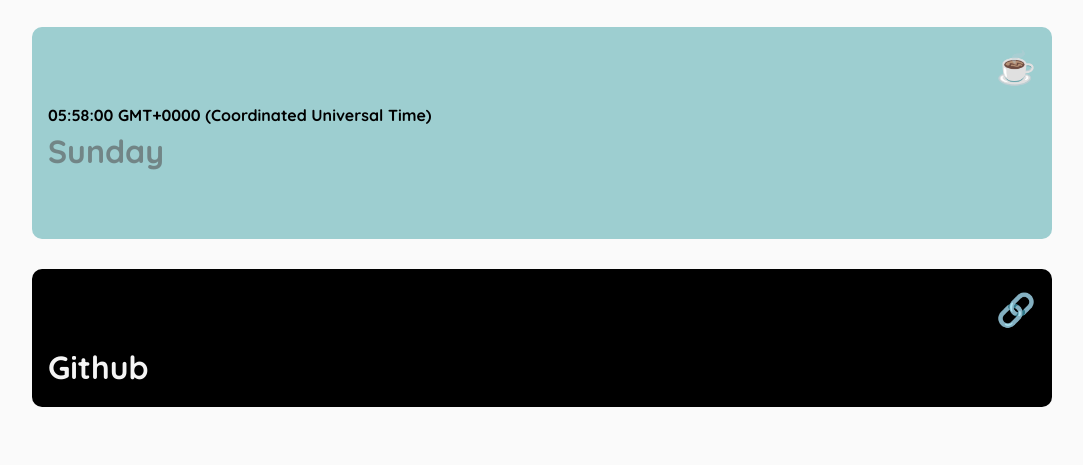
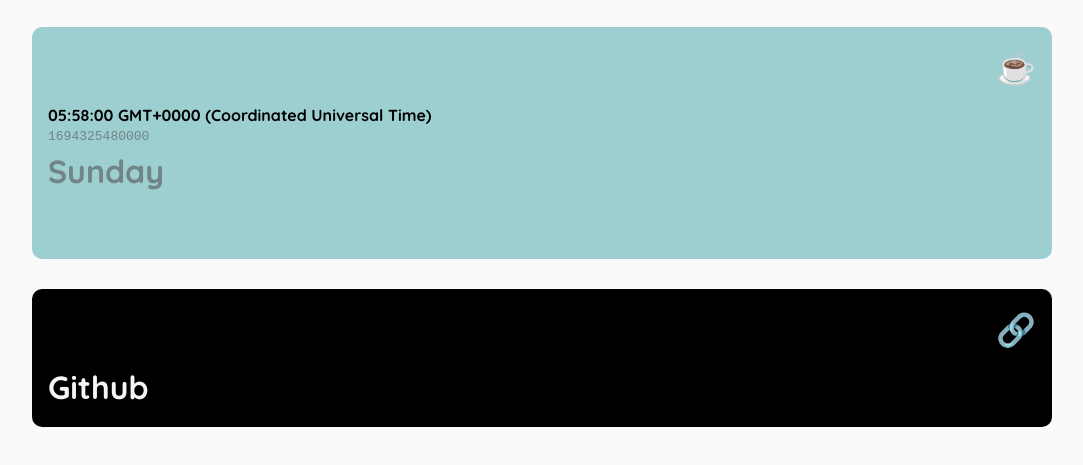
Before and after one commit to Eberechi-uche/HNGx-Task1, a plain HTML site: page index.html in a window 1280 px wide. Shown: the part 207-672 px from the top of the page, without its empty margins (98-1181 px from the left). Drawn offline with Linux system fonts and the light colour scheme.

Commit message:
fix time to display miliseconds

```diff
--- a/index.html
+++ b/index.html
@@ -31,7 +31,10 @@
           <p class="icon" id="daytime-icon">&#x2600;&#xFE0F;</p>
         </div>
         <div class="pt-1 pb">
-          <p data-testid="currentUTCTime" id="time" class="large-800">time</p>
+          <p id="time" class="large-800">time</p>
+          <p data-testid="currentUTCTime" id="milli-seconds" class="muted-text">
+            time
+          </p>
           <p
             data-testid="currentDayOfTheWeek"
             class="large-text muted-text"
--- a/index.js
+++ b/index.js
@@ -17,11 +17,14 @@ dayElement.innerHTML = days[currentDay];
 const daytimeIcon = document.getElementById("daytime-icon");
 const daytimeCard = document.getElementById("daytime-card");
 const timeElement = document.getElementById("time");
+const milliSecsElement = document.getElementById("milli-seconds");
 
 function updateCurrentTime() {
   const time = new Date();
+  const milliseconds = Date.now();
   const getHour = time.getHours();
   const formatTime = time.toTimeString();
+  milliSecsElement.innerHTML = milliseconds;
 
   if (getHour >= 0 && getHour <= 11) {
     daytimeIcon.innerHTML = daytime[0];
--- a/styles.css
+++ b/styles.css
@@ -150,3 +150,7 @@ a {
   background-color: #000;
   color: #f5f5f5;
 }
+#milli-seconds {
+  font-family: monospace;
+  font-weight: 100;
+}
```
